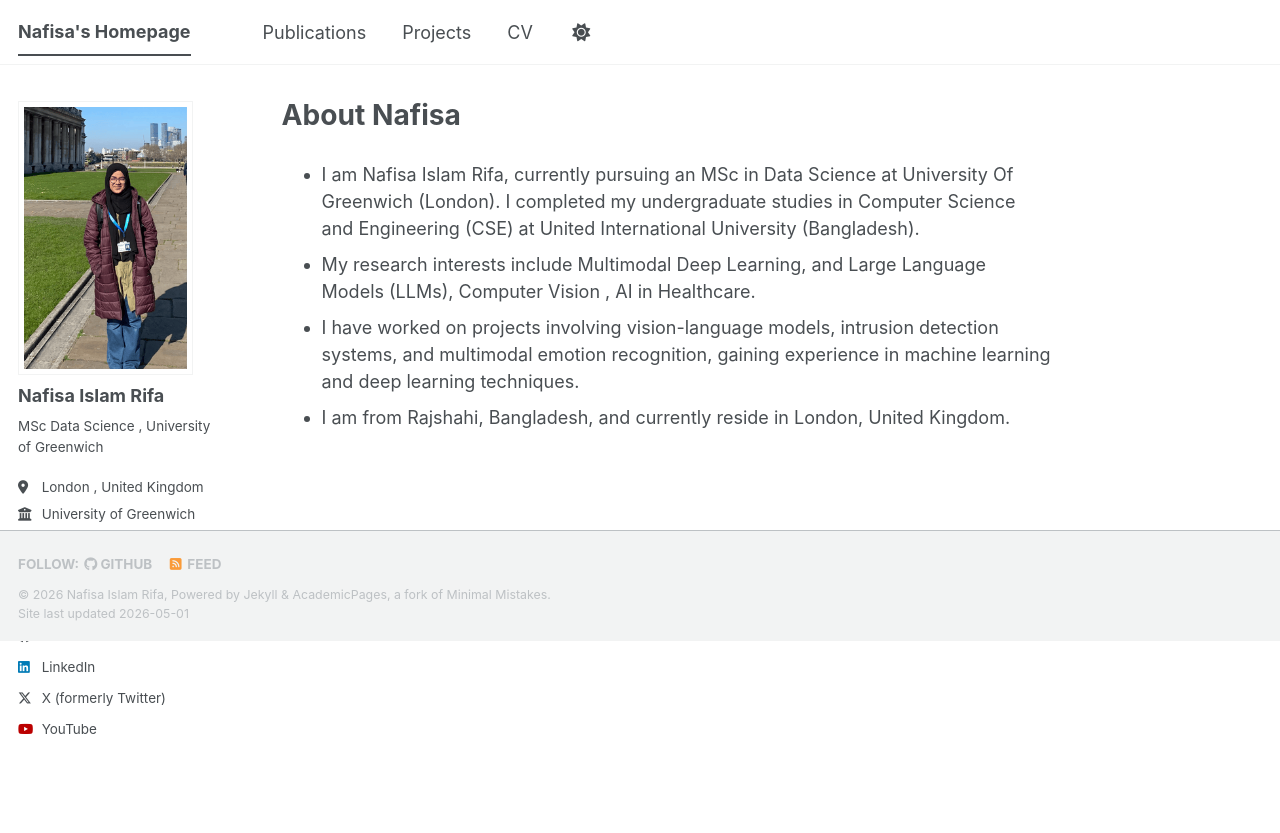
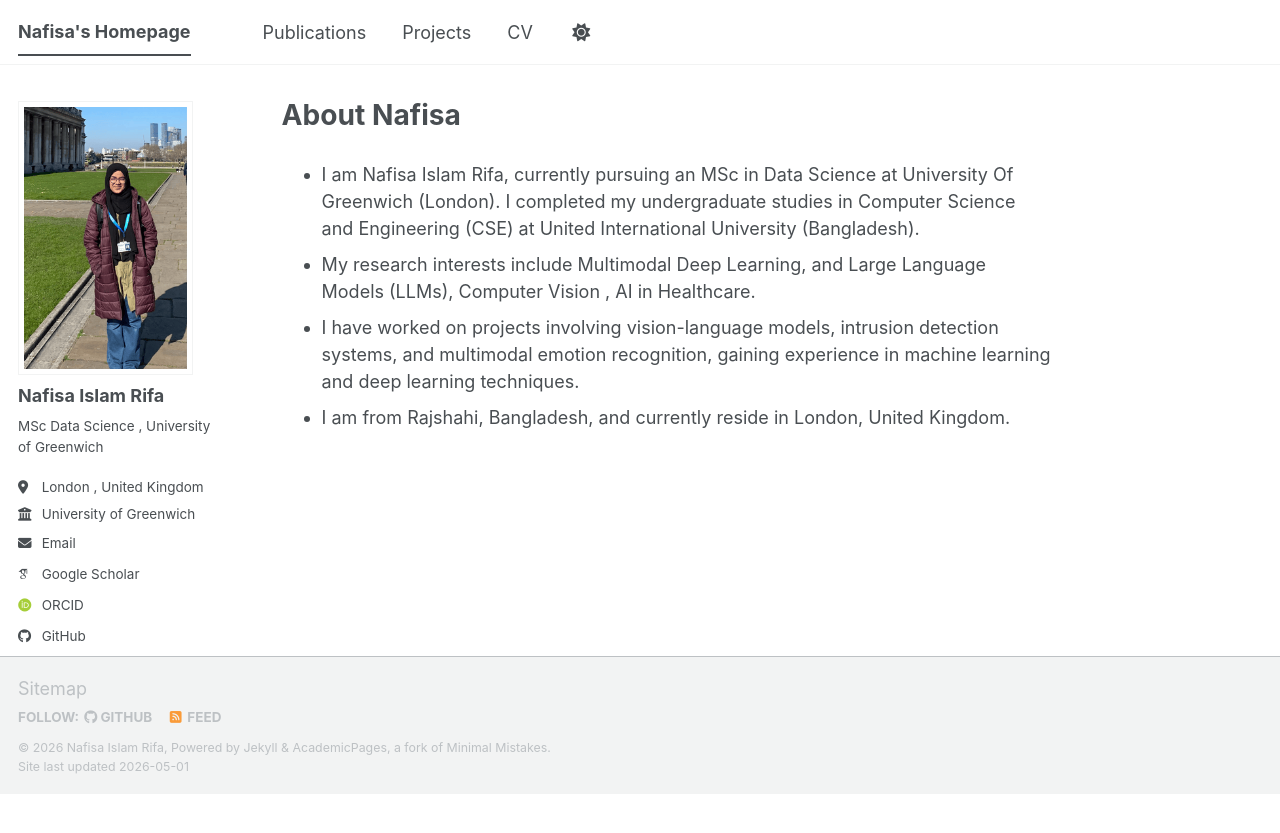
Before and after one commit to NafisaIslamRifa/NafisaIslamRifa.github.io, a Jekyll site: the page built from _pages/about.md, in a window 1280 px wide. Shown: the top 833 px of the page. Built offline with Jekyll 4.4.1, drawn with Linux system fonts in a browser that asks for light colours; some web fonts are replaced; a script bundle is joined from its source files by our own code; library files that are not in the unit come from our copies.

Commit message:
Uncomment footer scripts and add styles

```diff
--- a/_includes/footer/custom.html
+++ b/_includes/footer/custom.html
@@ -1,16 +1,25 @@
 <!-- start custom footer snippets -->
 
-<!-- <a href="/sitemap/">Sitemap</a> -->
+<a href="/sitemap/">Sitemap</a>
 
 <!-- Support for MatJax -->
-<!-- <script defer src="https://cdnjs.cloudflare.com/polyfill/v3/polyfill.min.js?features=es6"></script>
-<script defer src="https://cdn.jsdelivr.net/npm/mathjax@3/es5/tex-mml-chtml.js" id="MathJax-script"></script> -->
+<script defer src="https://cdnjs.cloudflare.com/polyfill/v3/polyfill.min.js?features=es6"></script>
+<script defer src="https://cdn.jsdelivr.net/npm/mathjax@3/es5/tex-mml-chtml.js" id="MathJax-script"></script>
 
 <!-- Support for Mermaid -->
-<!-- <script type="module">
+<script type="module">
     import mermaid from 'https://cdn.jsdelivr.net/npm/mermaid@11/dist/mermaid.esm.min.mjs';
     mermaid.initialize({startOnLoad:true, theme:'default'});
     await mermaid.run({querySelector:'code.language-mermaid'});
-</script> -->
+</script>
 
 <!-- end custom footer snippets -->
+<style>
+.page__content {
+  padding-bottom: 120px;
+}
+
+.page__footer {
+  margin-top: 60px;
+}
+</style>
```
